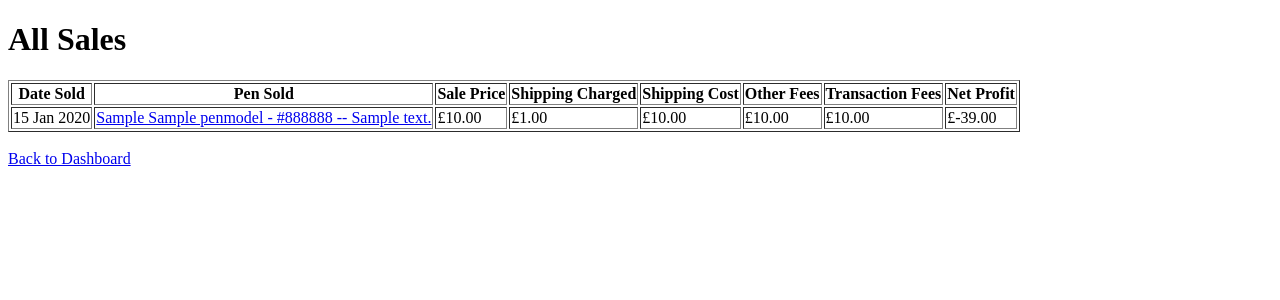
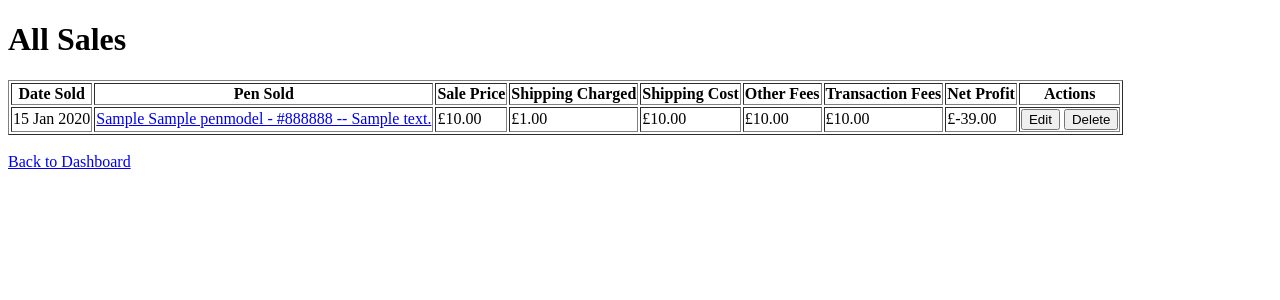
Before and after one commit to wsj20/pen_tracker, a Django app: page /financials/sales/ in a window 1280 px wide. Shown: the top 300 px of the page. Run offline with Django 5.2, Linux system fonts and the light colour scheme; tables that the repository leaves empty hold one stand-in row (values such as "Sample post").

Commit message:
Added edit/delete buttons for sales. Fixed formatting, Added add expense button.

```diff
--- a/penTracker/financials/templates/financials/expense_form.html
+++ b/penTracker/financials/templates/financials/expense_form.html
@@ -2,10 +2,10 @@
 <html lang="en">
 <head>
     <meta charset="UTF-8">
-    <title>Add New Expense</title>
+    <title>Edit Expense</title>
 </head>
 <body>
-    <h1>Add a New Expense</h1>
+    <h1>Edit Expense</h1>
     <form method="post">
         {% csrf_token %}
         {{ form.as_p }}
--- a/penTracker/financials/templates/financials/expense_list.html
+++ b/penTracker/financials/templates/financials/expense_list.html
@@ -7,6 +7,8 @@
 </head>
 <body>
     <h1>Expenses</h1>
+    <a href="{% url 'expense-add' %}"><button>+ Add New Expense</button></a>
+    <br><br>
     <table border="1">
         <thead>
             <tr>
@@ -25,8 +27,8 @@
                 <td>£{{ expense.cost }}</td>
                 <td>{{ expense.get_category_display }}</td>
                 <td>
-                    <a href="{% url 'expense-edit' expense.pk %}">Edit</a>
-                    |
+                    <form method="get" action="{% url 'expense-edit' expense.pk %}" style="display: inline;">
+                    <button>Edit</button>
                     <form method="post" action="{% url 'expense-delete' expense.pk %}" style="display: inline;">
                         {% csrf_token %}
                         <button type="submit"
--- a/penTracker/financials/templates/financials/sale_list.html
+++ b/penTracker/financials/templates/financials/sale_list.html
@@ -16,6 +16,7 @@
                 <th>Other Fees</th>
                 <th>Transaction Fees</th>
                 <th>Net Profit</th>
+                <th>Actions</th>
             </tr>
         </thead>
         <tbody>
@@ -32,11 +33,22 @@
                 <td>£{{ sale.shipping_cost }}</td>
                 <td>£{{ sale.other_fees }}</td>
                 <td>£{{ sale.transaction_fee }}</td>
-                <td>£{{ sale.pen.calculate_net_profit }}</td>
+                <td>£{{ sale.pen.calculate_net_profit|floatformat:2 }}</td>
+                <td>
+                <form method="get" action="{% url 'sale-edit' sale.pk %}" style="display: inline;">
+                <button>Edit</button>
+                <form method="post" action="{% url 'sale-delete' sale.pk %}" style="display: inline;">
+                    {% csrf_token %}
+                    <button type="submit"
+                            onclick="return confirm('Are you sure you want to delete the sale record for {{ sale.pen }}? This will reset the pen\'s status to In Stock.');">
+                        Delete
+                    </button>
+                </form>
+            </td>
             </tr>
             {% endfor %}
         </tbody>
     </table>
     <br>
-    <a href="#">Back to Dashboard</a> </body>
+    <a href="{% url 'dashboard' %}">Back to Dashboard</a> </body>
 </html>
--- a/penTracker/financials/urls.py
+++ b/penTracker/financials/urls.py
@@ -9,4 +9,6 @@ urlpatterns = [
     path('<int:pk>/edit/', views.edit_expense, name='expense-edit'),
     path('<int:pk>/delete/', views.delete_expense, name='expense-delete'),
     path('record-sale/<int:pen_pk>/', views.record_sale, name='sale-record'),
+    path('sales/<int:pk>/edit/', views.edit_sale, name='sale-edit'),
+    path('sales/<int:pk>/delete/', views.delete_sale, name='sale-delete'),
 ]
--- a/penTracker/financials/views.py
+++ b/penTracker/financials/views.py
@@ -78,6 +78,35 @@ def sale_list(request):
     }
     return render(request, 'financials/sale_list.html', context)
 
+def edit_sale(request, pk):
+    sale_to_edit = get_object_or_404(Sale, pk=pk)
+    if request.method == 'POST':
+        form = SaleForm(request.POST, instance=sale_to_edit)
+        if form.is_valid():
+            form.save()
+            return redirect('sale-list')
+    else:
+        form = SaleForm(instance=sale_to_edit)
+
+    context = {
+        'form': form,
+        'pen': sale_to_edit.pen
+    }
+    return render(request, 'financials/sale_form.html', context)
+
+def delete_sale(request, pk):
+    sale_to_delete = get_object_or_404(Sale, pk=pk)
+    if request.method == 'POST':
+        pen = sale_to_delete.pen
+        #et pen to back instock if deleting the sale record
+        pen.status = Pen.STATUS_IN_STOCK
+        pen.save()
+
+        sale_to_delete.delete()
+        return redirect('sale-list')
+
+    return redirect('sale-list')
+
 def dashboard(request):
     # --- 1. Calculate Total Revenue ---
     sales_revenue = Sale.objects.aggregate(
@@ -105,14 +134,14 @@ def dashboard(request):
 
     TWO_PLACES = Decimal('0.01')
     # --- 4. Final Calculations ---
-    gross_profit = (sales_revenue - cost_of_goods_sold).quantize(TWO_PLACES)
-    total_business_expenses = (refurbishment_costs + sales_shipping_costs + general_expenses).quantize(TWO_PLACES)
-    net_profit = (gross_profit - total_business_expenses).quantize(TWO_PLACES)
+    gross_profit = (sales_revenue - cost_of_goods_sold)
+    total_business_expenses = (refurbishment_costs + sales_shipping_costs + general_expenses)
+    net_profit = (gross_profit - total_business_expenses)
 
     context = {
-        'sales_revenue': sales_revenue,
-        'gross_profit': gross_profit,
-        'total_expenses': total_business_expenses,
-        'net_profit': net_profit,
+        'sales_revenue': sales_revenue.quantize(TWO_PLACES),
+        'gross_profit': gross_profit.quantize(TWO_PLACES),
+        'total_expenses': total_business_expenses.quantize(TWO_PLACES),
+        'net_profit': net_profit.quantize(TWO_PLACES),
     }
     return render(request, 'financials/dashboard.html', context)
--- a/penTracker/inventory/templates/inventory/pen_list.html
+++ b/penTracker/inventory/templates/inventory/pen_list.html
@@ -42,7 +42,7 @@
                 <td>{{ pen.ebay_item_id|default:"--" }}</td>
 
                 <td>
-                    <form method="post" action="{% url 'pen-detail' pen.pk %}" style="display: inline;">
+                    <form method="get" action="{% url 'pen-detail' pen.pk %}" style="display: inline;">
                         <button>Details</button>
                     <form method="post" action="{% url 'pen-delete' pen.pk %}" style="display: inline;">
                         {% csrf_token %}
```
